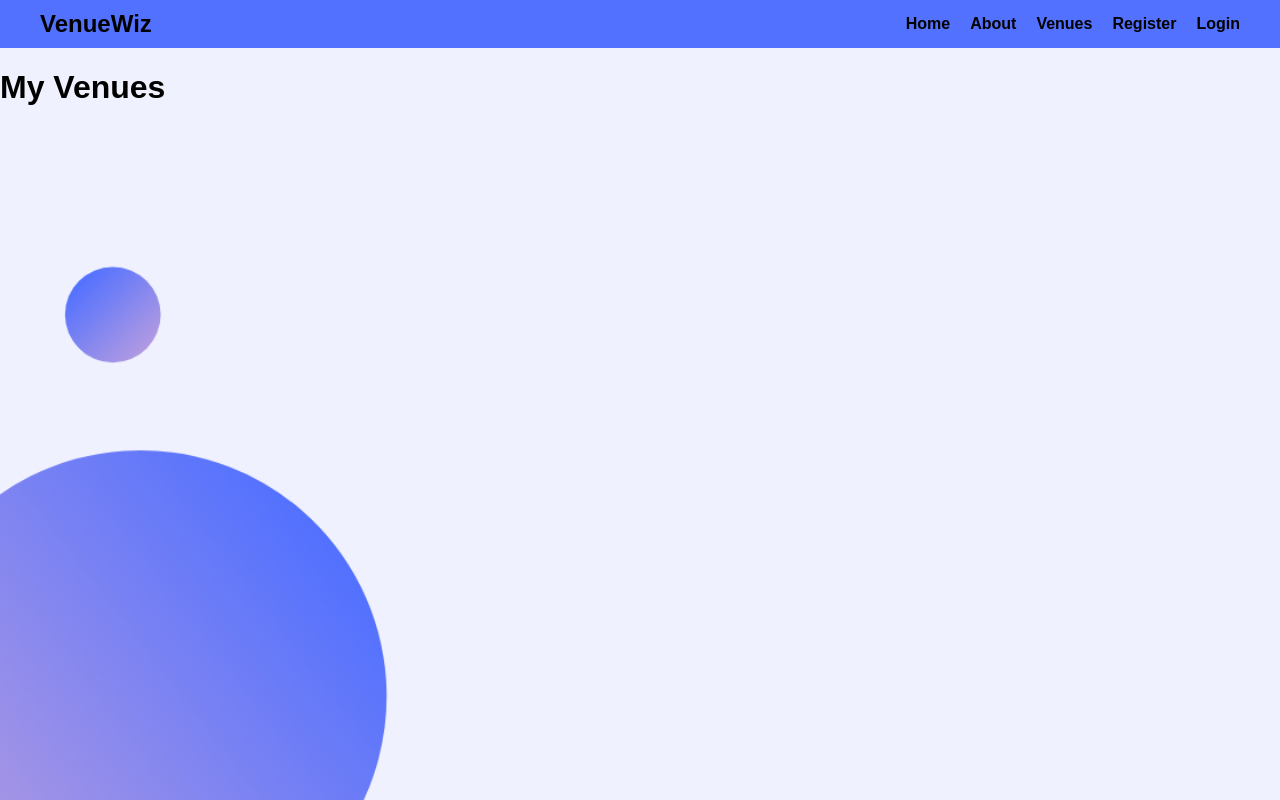
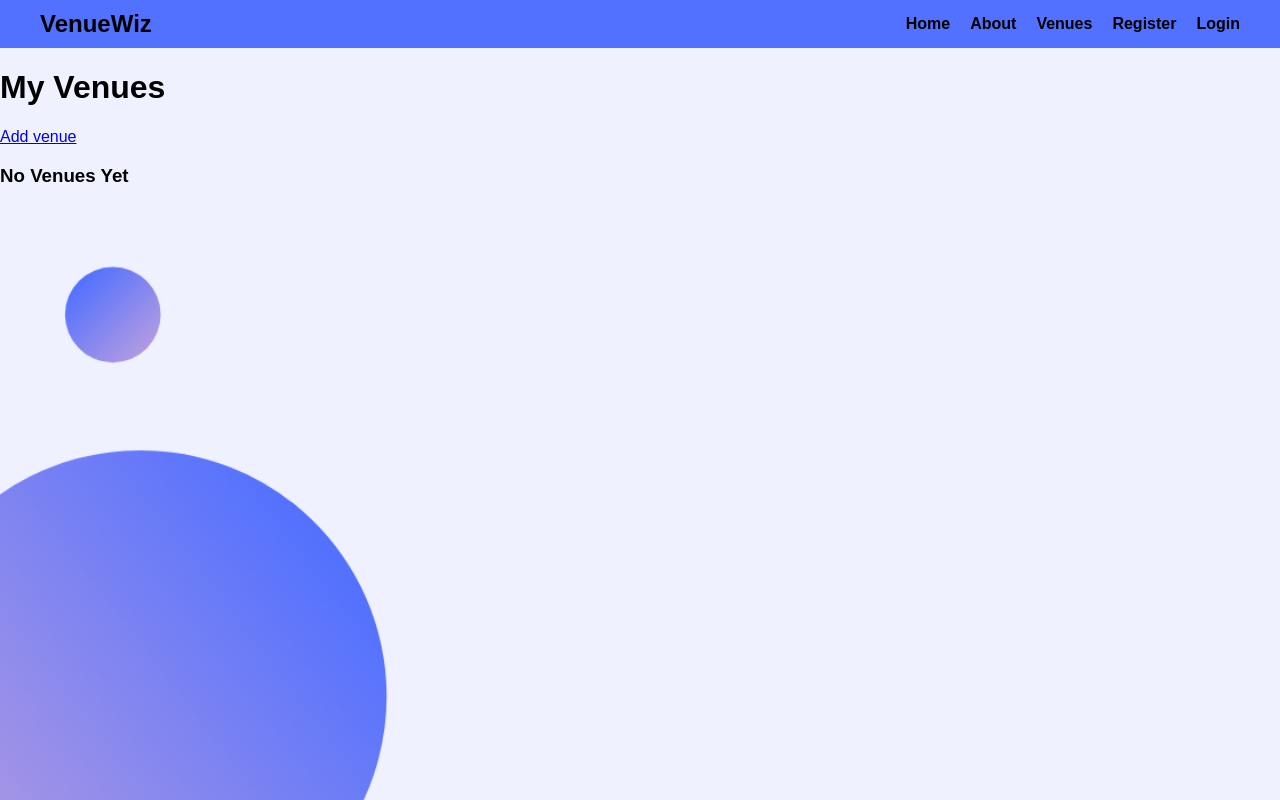
Before and after one commit to Amal229/VenueWiz-Front-end, a React (Vite) app in the folder client/: page /venues in a window 1280 px wide. Built offline with nearby package versions, Linux system fonts and the light colour scheme.

Commit message:
fixed again

```diff
--- a/client/src/App.jsx
+++ b/client/src/App.jsx
@@ -54,7 +54,7 @@ const App = () => {
           <Route path="/dashboard" element={<Dashboard user={user} />} />
 
           {/* vendor routes */}
-          <Route path="/venues" element={<MyVenue />} />
+          <Route path="/venues" element={<MyVenue user={ user } />} />
           <Route
             path="/venues/newvenue"
             element={<AddingVenuesForm user={user} />}
--- a/client/src/components/DashBoard.jsx
+++ b/client/src/components/DashBoard.jsx
@@ -4,7 +4,7 @@ import BookedEvents from './user/BookedEvents'
 const Dashboard = ({ user }) => {
   return (
     <div>
-      {user && user.vendor ? (
+      {user && user.type === true ? (
         <BookedVenues user={user} />
       ) : (
         <BookedEvents user={user} />
--- a/client/src/components/Vendor/MyVenues.jsx
+++ b/client/src/components/Vendor/MyVenues.jsx
@@ -7,21 +7,23 @@ const MyVenue = ({ user }) => {
   const [venues, setVenues] = useState([])
 
   useEffect(() => {
-    console.log(user)
-    if (!user) return
-    const getVendorVenues = async () => {
-      const data = await GetAllVenue(user.id)
-      console.log(data)
-      setVenues(data)
+    if (user) {
+
+      const getVendorVenues = async () => {
+        const data = await GetAllVenue(user.id)
+        console.log(data)
+        setVenues(data)
+      }
+      getVendorVenues()
     }
-    getVendorVenues()
   }, [user])
 
   return (
     <div className="Venues">
       <h1>My Venues</h1>
+      <Link to={`/venues/newvenue`}>Add venue</Link>
       <div className="venue-container">
-        {venues.map((venue) => (
+        {venues.length !== 0 ? venues.map((venue) => (
           <Link
             to={`/categories/${venue.categories[0]}/venues/${venue._id}`}
             key={venue._id}
@@ -34,7 +36,9 @@ const MyVenue = ({ user }) => {
               <img src={venue.image} alt={venue.name} />
             </div>
           </Link>
-        ))}
+        )) :
+          <h3>No Venues Yet</h3>
+        }
       </div>
     </div>
   )
```
